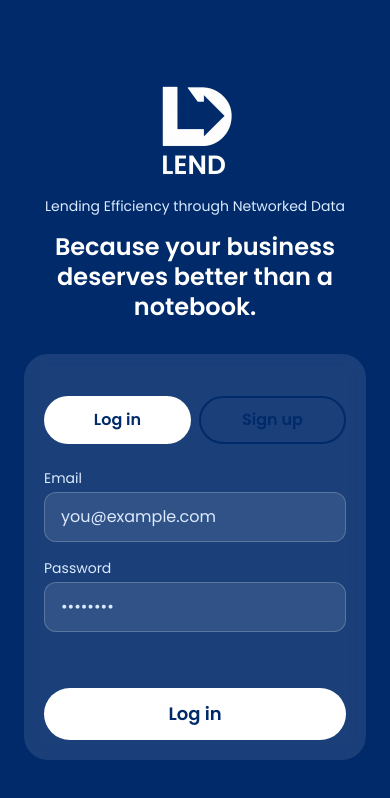
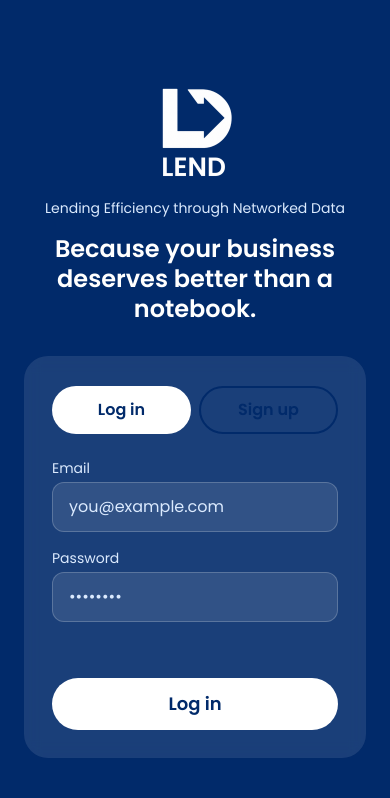
Before and after one commit to Memeng-04/loan-business-manager, a React (Vite) app: page /auth in a window 390 px wide. Shown: the top 798 px of the page. Built offline with nearby package versions, Linux system fonts and the light colour scheme; no server answers.

Commit message:
style: padding

```diff
--- a/src/pages/AuthPage.tsx
+++ b/src/pages/AuthPage.tsx
@@ -62,8 +62,8 @@ export default function AuthPage() {
           </h1>
         </div>
 
-        <div className="rounded-3xl bg-white/10 p-5 pt-0.5 backdrop-blur-sm sm:p-7 sm:pt-0.5">
-          <div className="mb-6 flex gap-2">
+        <div className="rounded-3xl bg-white/10 p-7 pt-0.5 backdrop-blur-sm sm:p-7 sm:pt-0.5">
+          <div className="mb-6 flex gap-2 -mt-3">
             <Button
               type="button"
               onClick={() => setMode("login")}
```
